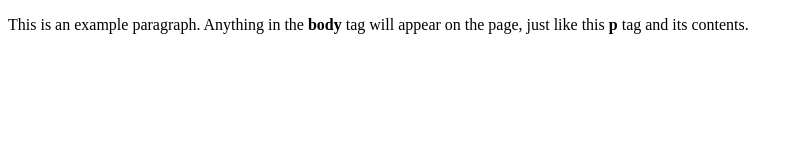
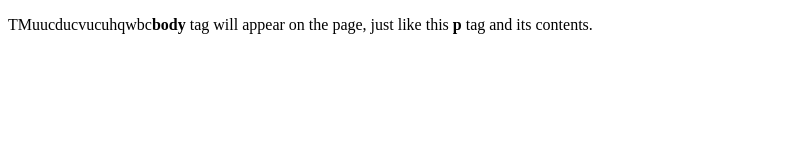
Before and after one commit to vishubalar/SAtest, a plain HTML site: page index.html in a window 1280 px wide. Shown: the whole page, without its empty margins (0-800 px from the left). Drawn offline with Linux system fonts and the light colour scheme.

Commit message:
Update index.html

```diff
--- a/index.html
+++ b/index.html
@@ -4,6 +4,6 @@
     <title>This is the title of the webpage!</title>
   </head>
   <body>
-    <p>This is an example paragraph. Anything in the <strong>body</strong> tag will appear on the page, just like this <strong>p</strong> tag and its contents.</p>
+    <p>TMuucducvucuhqwbc<strong>body</strong> tag will appear on the page, just like this <strong>p</strong> tag and its contents.</p>
   </body>
 </html>
```
